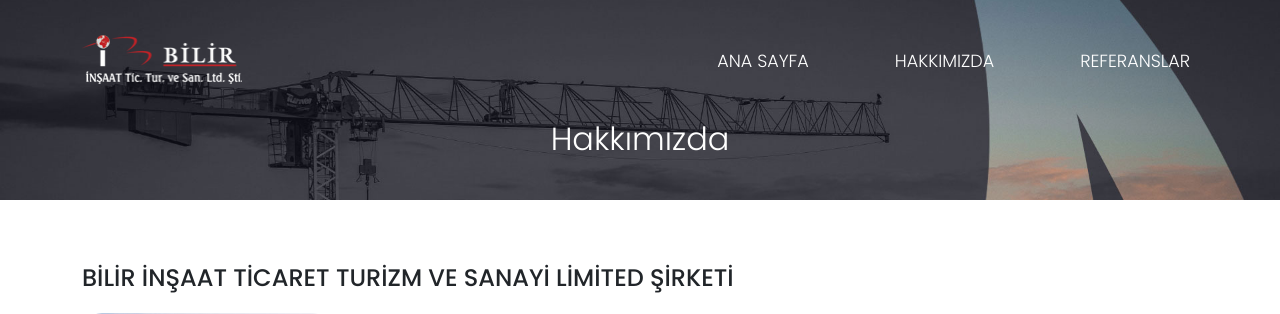
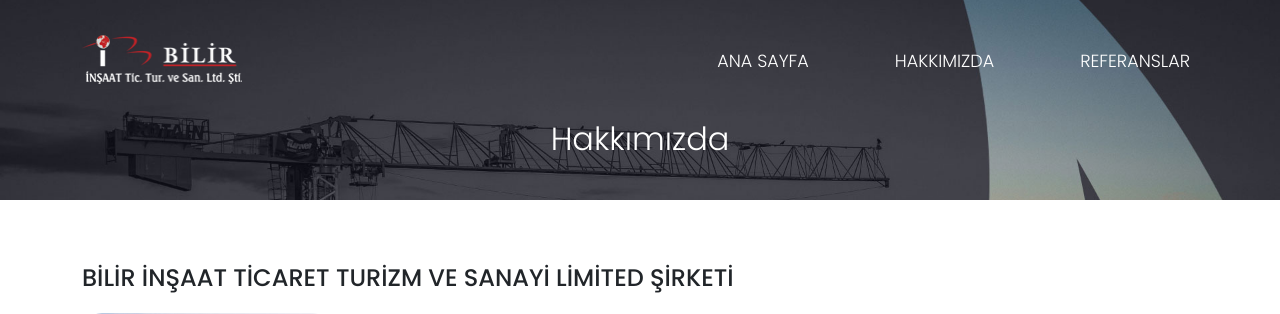
Before and after one commit to Prameus/bilir-insaat-website, a Django app: page /about/ in a window 1280 px wide. Shown: the top 314 px of the page. Run offline with Django 4.2, Linux system fonts and the light colour scheme; some libraries are stand-ins or nearby versions.

Commit message:
Update navbar.html

```diff
--- a/frontend/templates/navbar.html
+++ b/frontend/templates/navbar.html
@@ -1,7 +1,7 @@
 
 {% load static %}
 <div
-style="height: 25vh;background-color:white;background-image: url(../static/images/main-bg.jpg);background-position: 0 20%;background-repeat: no-repeat;background-size: cover;">
+style="height: 25vh;background-color:white;background-image: url(../static/images/main-bg.jpg);background-position: 0 10.5%;background-repeat: no-repeat;background-size: cover;">
 <div class="container">
     <header class="pt-3 mb-2">
         <nav class="navbar navbar-expand-lg navbar-light">
```
